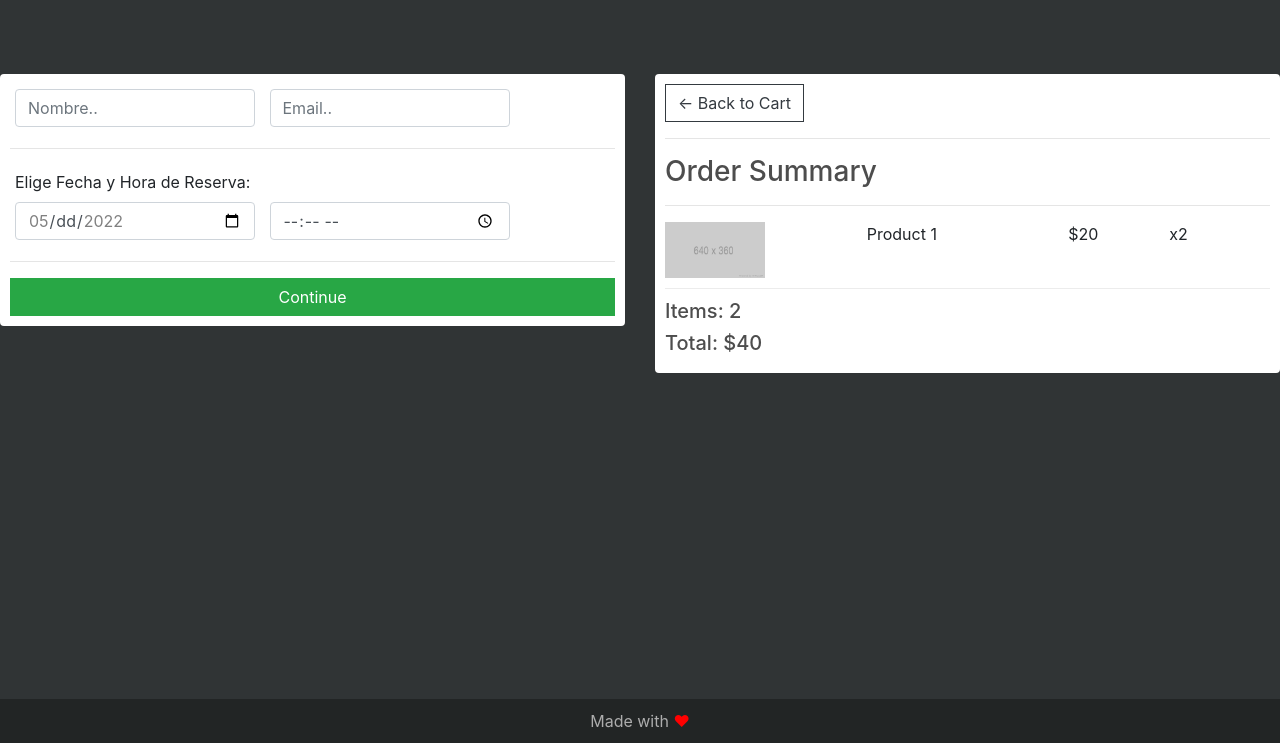
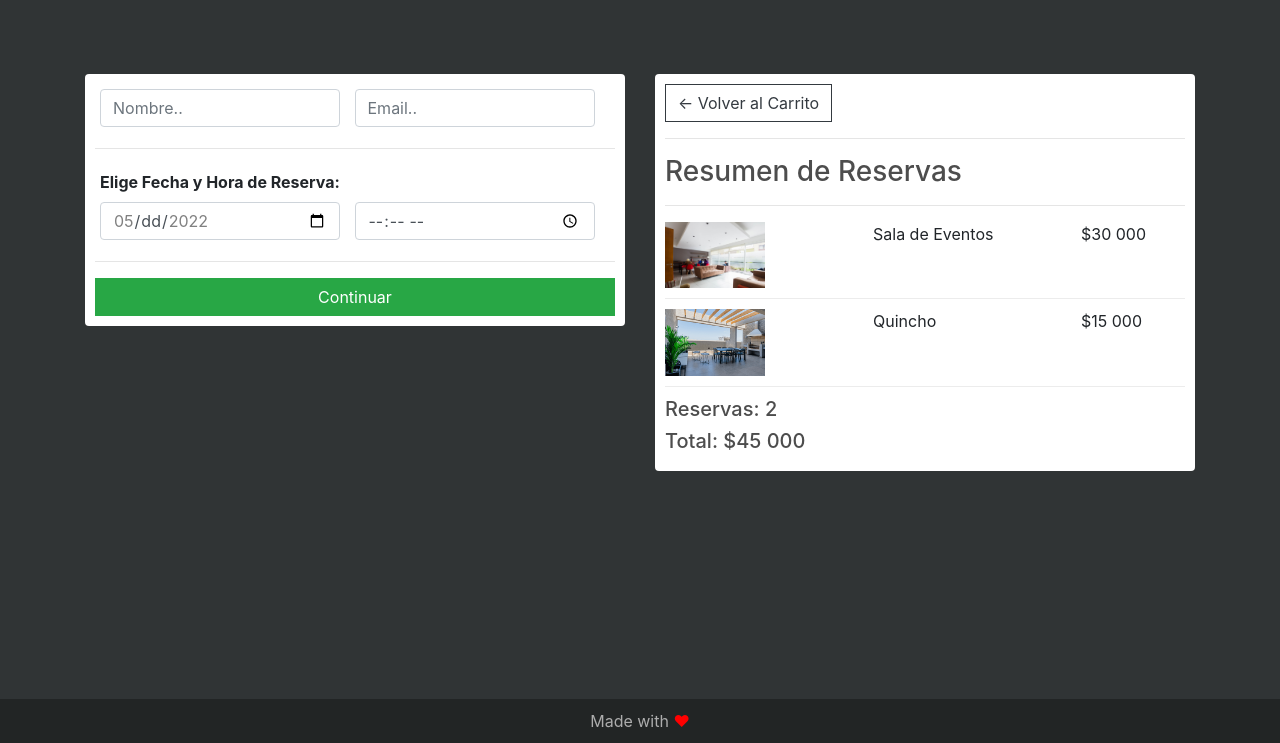
Before and after one commit to Javoopls/ProyectoCondominio, a Django app: page /pago/ in a window 1280 px wide. Shown: the part 57-800 px from the top of the page. Run offline with Django 4.2, Linux system fonts and the light colour scheme; a user stored in the database is signed in; data comes from the database, SQL or seed files in the repository; both versions use the stored data as it was after the commit; some libraries are stand-ins or nearby versions.

Commit message:
Estructura de Datos

```diff
--- a/Condominio/settings.py
+++ b/Condominio/settings.py
@@ -118,7 +118,7 @@
 # Internationalization
 # https://docs.djangoproject.com/en/4.0/topics/i18n/
 
-LANGUAGE_CODE = 'en-us'
+LANGUAGE_CODE = 'es-es'
 
 TIME_ZONE = 'UTC'
 
--- a/core/models.py
+++ b/core/models.py
@@ -45,10 +45,28 @@
     def __str__(self):
         return str(self.id)
 
+    @property
+    def obtener_total_carrito(self):
+        cantreserva = self.cantreserva_set.all()
+        total = sum([espacio.obtener_total for espacio in cantreserva])
+        return total
+
+    @property
+    def obtener_total_espacios(self):
+        cantreserva = self.cantreserva_set.all()
+        total = sum([espacio.cantidad for espacio in cantreserva])
+        return total
+
 class CantReserva(models.Model):
     espacio = models.ForeignKey(Espacio, on_delete=models.SET_NULL, null=True)
     reserva = models.ForeignKey(Reserva, on_delete=models.SET_NULL, null=True)
+    cantidad = models.IntegerField(default=1, null=True, blank=True, editable=False)
     fecha_creacion = models.DateTimeField(auto_now_add=True)
+
+    @property
+    def obtener_total(self):
+        total = self.espacio.precio
+        return total
 
 class PagoReserva(models.Model):
     residente = models.ForeignKey(Residente, on_delete=models.CASCADE)
--- a/core/templates/core/pago.html
+++ b/core/templates/core/pago.html
@@ -1,6 +1,8 @@
 {% extends 'core/main.html' %}
 {% load static %}
+{% load humanize %}
 {% block content %}
+<div class="container">
     <div class="row">
         <div class="col-lg-6">
             <div class="box-element" id="form-wrapper">
@@ -17,8 +19,9 @@
                     <div id="shipping-info">
                         <hr>
                         <div class="form-field">
-                        <label for="start">Elige Fecha y Hora de Reserva:</label>
-                        <input class="form-control" type="date" step="5" name="fecha" min="2022-05-16" max="2022-05-31">
+                            <label for="start"><strong>Elige Fecha y Hora de Reserva:</strong></label>
+                            <input class="form-control" type="date" step="5" name="fecha" min="2022-05-16"
+                                max="2022-05-31">
                         </div>
                         <div class="form-field">
                             <input class="form-control" type="time" min="9:00" max="17:00">
@@ -27,7 +30,7 @@
                     </div>
 
                     <hr>
-                <input id="form-button" class="btn btn-success btn-block" type="submit" value="Continue">
+                    <input id="form-button" class="btn btn-success btn-block" type="submit" value="Continuar">
                 </form>
             </div>
 
@@ -40,24 +43,21 @@
 
         <div class="col-lg-6">
             <div class="box-element">
-            <a class="btn btn-outline-dark" href="{% url 'carrito' %}">&#x2190; Back to Cart</a>
+                <a class="btn btn-outline-dark" href="{% url 'carrito' %}">&#x2190; Volver al Carrito</a>
                 <hr>
-            <h3>Order Summary</h3>
+                <h3>Resumen de Reservas</h3>
                 <hr>
+                {% for espacio in espacios %}
                 <div class="cart-row">
-                <div style="flex:2"><img class="row-image" src="{% static 'images/placeholder.png' %}"></div>
-                <div style="flex:2">
-                    <p>Product 1</p>
+                    <div style="flex:2"><img class="row-image" src="{{espacio.espacio.imageURL}}"></div>
+					<div style="flex:2"><p>{{espacio.espacio.nombre}}</p></div>
+					<div style="flex:1"><p>${{espacio.espacio.precio | intcomma}}</p></div>
                 </div>
-                <div style="flex:1">
-                    <p>$20</p>
+                {% endfor %}
+
+                <h5>Reservas: {{reserva.obtener_total_espacios}}</h5>
+                <h5>Total: ${{reserva.obtener_total_carrito|intcomma}}</h5>
             </div>
-                <div style="flex:1">
-                    <p>x2</p>
-                </div>
-            </div>
-            <h5>Items: 2</h5>
-            <h5>Total: $40</h5>
         </div>
     </div>
 </div>
--- a/core/templates/core/user.html
+++ b/core/templates/core/user.html
@@ -1,4 +1,4 @@
-{% extends 'core/home.html' %}
+{% extends 'core/main.html' %}
 {% load static %}
 {% load bootstrap4 %}
 
--- a/core/views.py
+++ b/core/views.py
@@ -23,11 +23,20 @@
         espacios = reserva.cantreserva_set.all()
     else:
         espacios = []
-    context = {'espacios':espacios}
+        orden = {'obtener_total_carrito': 0, 'obtener_total_espacios': 0}
+    context = {'espacios':espacios, 'reserva':reserva}
     return render(request, 'core/carrito.html', context)
 
 def pago(request):
-    context = {}
+
+    if request.user.is_authenticated:
+        residente = request.user.residente
+        reserva, created = Reserva.objects.get_or_create(residente=residente, pagada=False)
+        espacios = reserva.cantreserva_set.all()
+    else:
+        espacios = []
+        orden = {'obtener_total_carrito': 0, 'obtener_total_espacios': 0}
+    context = {'espacios':espacios, 'reserva':reserva}
     return render(request, 'core/pago.html', context)
 
 def login_success(request):
@@ -37,6 +46,8 @@
         return redirect('user')
 
 @login_required(login_url='login')
+
 @residente_only
+
 def user(request):
     return render(request, 'core/user.html')
--- a/static/css/main.css
+++ b/static/css/main.css
@@ -1,3 +1,7 @@
+body{
+	background-color: hsl(0, 0%, 98%);
+}
+
 h1,h2,h3,h4,h5,h6{
 	color:hsl(0, 0%, 30%);
 }
```
Also changed, not shown: core/templates/core/carrito.html (+14 -15 lines), core/migrations/0008_alter_cantreserva_cantidad.py (added), core/migrations/0009_alter_cantreserva_cantidad.py (added), db.sqlite3. Lines whose indentation alone changed are shown as unchanged.
